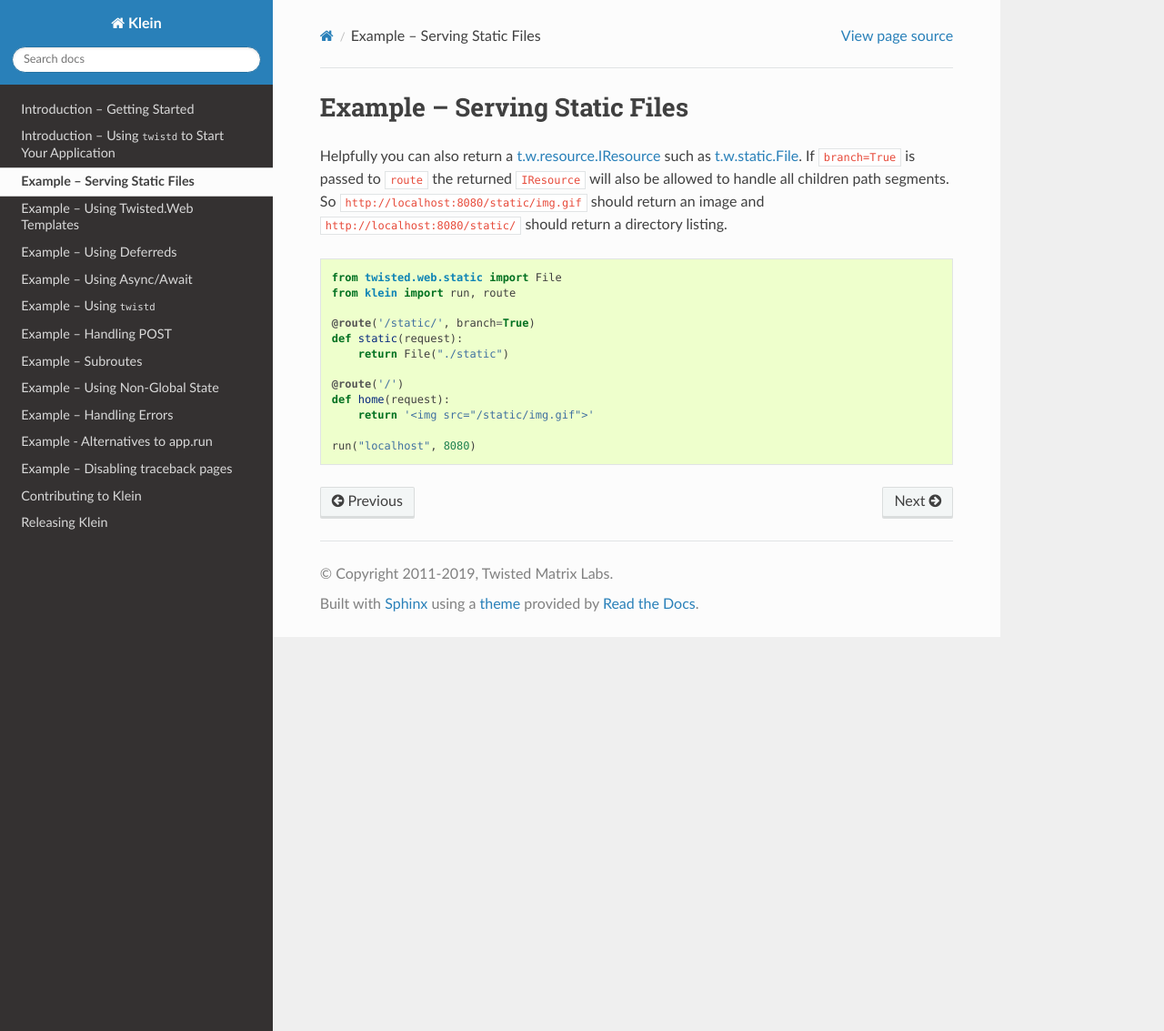
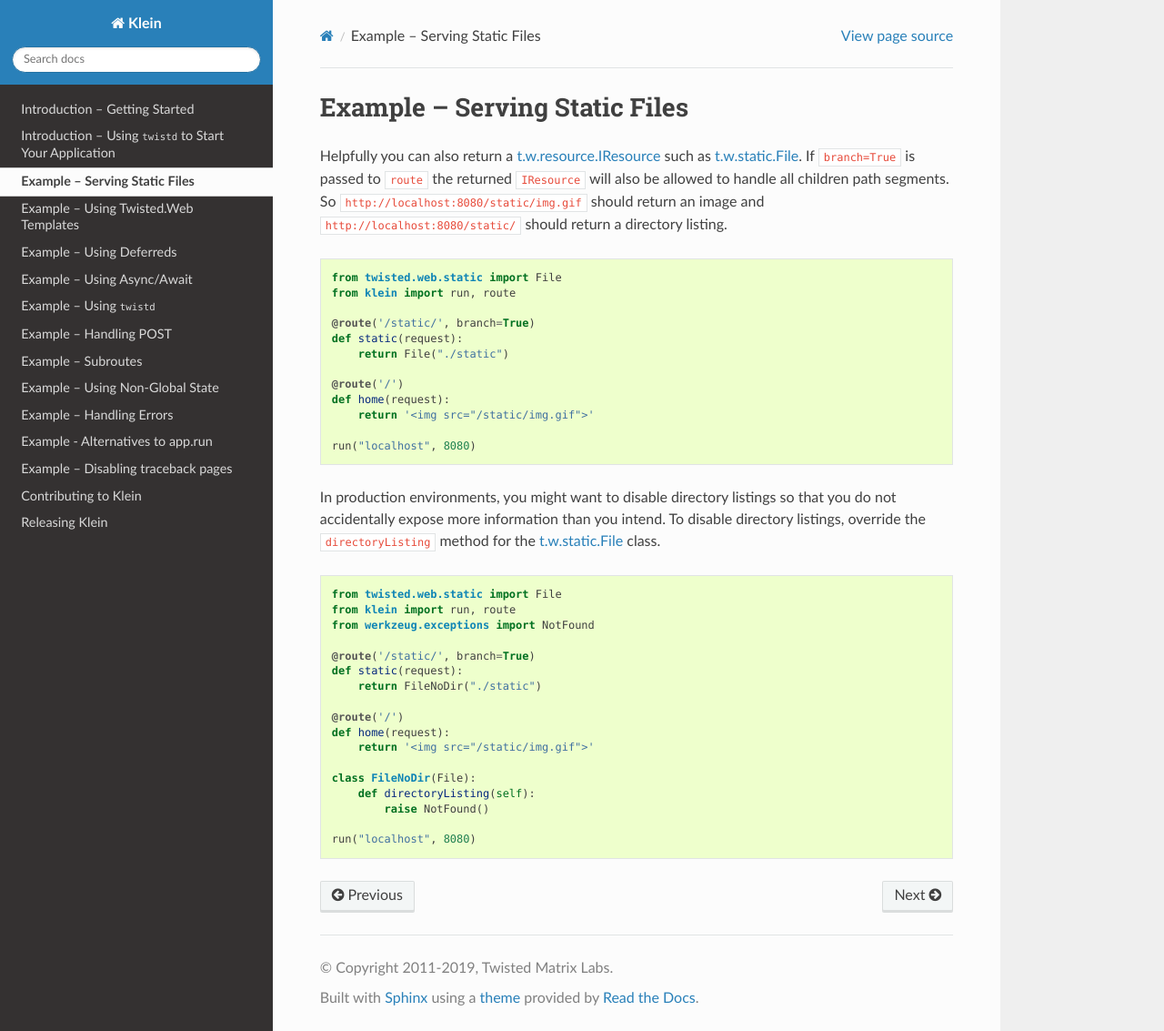
Before and after one commit to twisted/klein, a Sphinx documentation site: the page built from docs/examples/staticfiles.rst, in a window 1280 px wide and 1133 px high. Shown: the whole window at 91% size. Built offline with Sphinx 7.4.7 and the Read the Docs theme 2.0.0, drawn with Linux system fonts in a browser that asks for light colours.

Commit message:
docs: explain how to disable directory listings
Update the static files example with sample code that disables directory
listings. This is important in production environments where users
should not expose more information than necessary.

```diff
--- a/docs/examples/staticfiles.rst
+++ b/docs/examples/staticfiles.rst
@@ -20,3 +20,28 @@ So ``http://localhost:8080/static/img.gif`` should return an image and ``http://
         return '<img src="/static/img.gif">'
 
     run("localhost", 8080)
+
+In production environments, you might want to disable directory listings so
+that you do not accidentally expose more information than you intend. To
+disable directory listings, override the ``directoryListing`` method for the
+:api:`twisted.web.static.File <t.w.static.File>` class.
+
+.. code-block:: python
+
+    from twisted.web.static import File
+    from klein import run, route
+    from werkzeug.exceptions import NotFound
+
+    @route('/static/', branch=True)
+    def static(request):
+        return FileNoDir("./static")
+
+    @route('/')
+    def home(request):
+        return '<img src="/static/img.gif">'
+
+    class FileNoDir(File):
+        def directoryListing(self):
+            raise NotFound()
+
+    run("localhost", 8080)
```
